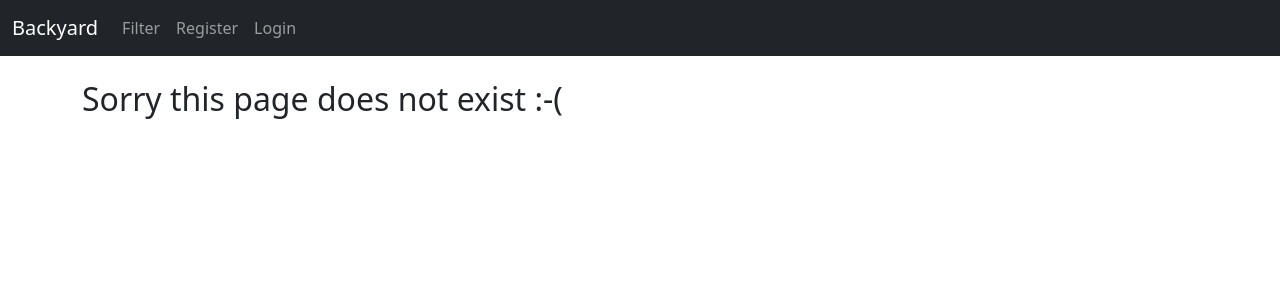
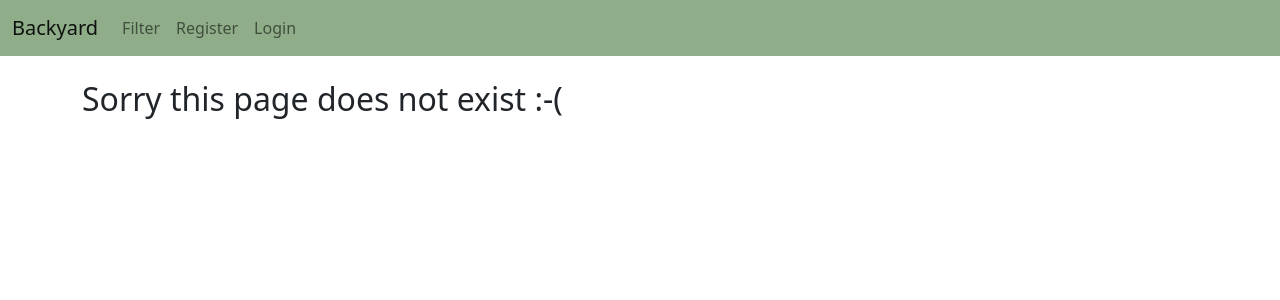
Before and after one commit to nnishanth62/Backyard, a Django app: page /category/1/ in a window 1280 px wide. Shown: the top 300 px of the page. Run offline with Django 3.2, Linux system fonts and the light colour scheme; data comes from the database, SQL or seed files in the repository; both versions use the stored data as it was after the commit.

Commit message:
styled & updated

```diff
--- a/main/blog/templates/base.html
+++ b/main/blog/templates/base.html
@@ -14,9 +14,10 @@
           Welcome to Backyard!
       {% endblock %}
     </title>
+
   </head>
   <body>
-  <nav class="navbar navbar-expand-lg navbar-dark bg-dark">
+  <nav class="navbar navbar-expand-lg navbar-light" style="background-color: #8FAD88;">
   <div class="container-fluid">
     <a class="navbar-brand" href="{% url 'home' %}">Backyard</a>
     <button class="navbar-toggler" type="button" data-bs-toggle="collapse" data-bs-target="#navbarSupportedContent" aria-controls="navbarSupportedContent" aria-expanded="false" aria-label="Toggle navigation">
--- a/main/blog/templates/styles.css
+++ b/main/blog/templates/styles.css
@@ -1,4 +1,5 @@
 .navbar-brand
 {
     font-size: 20px;
+
 }
--- a/main/blog/urls.py
+++ b/main/blog/urls.py
@@ -15,4 +15,5 @@ urlpatterns = [
     path('like/<int:pk>', LikeView, name = 'like_post'),
     path('post/<int:pk>/comment/', AddCommentView.as_view(), name="add_comment"),
 
+
 ]
```
Also changed, not shown: main/db.sqlite3, 5 other files.
